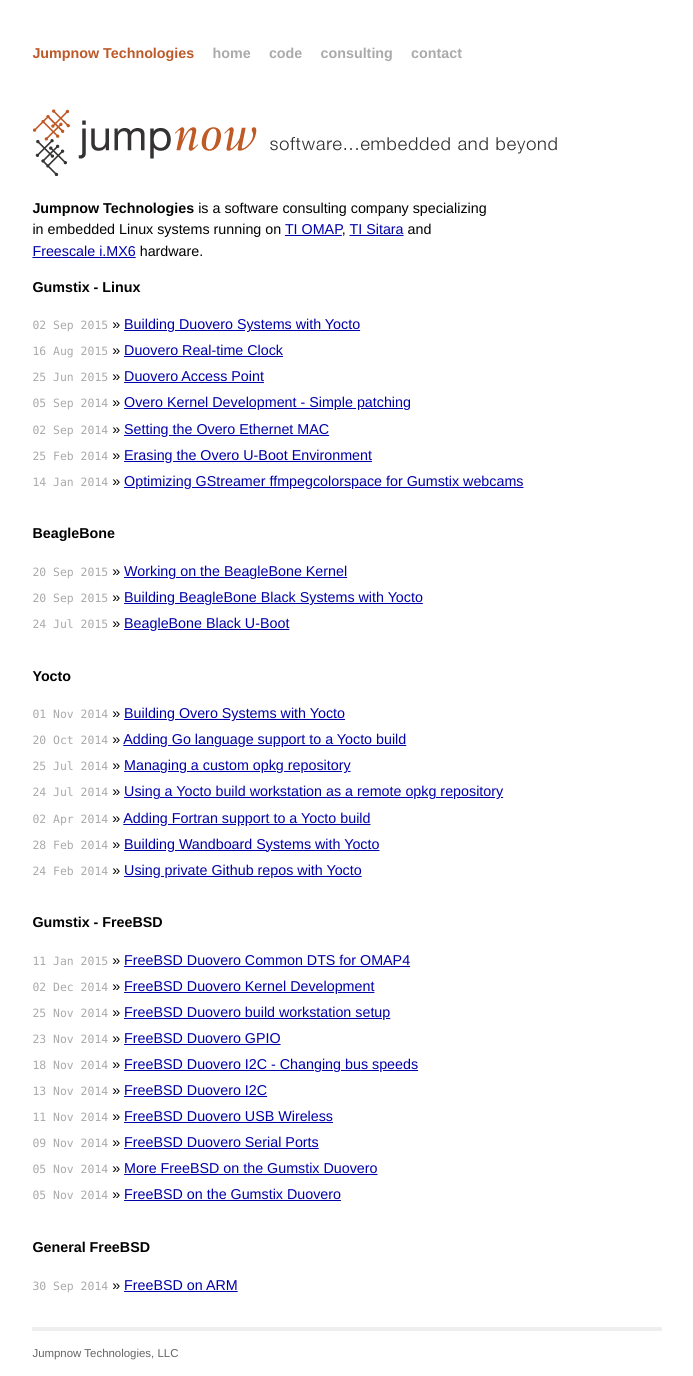
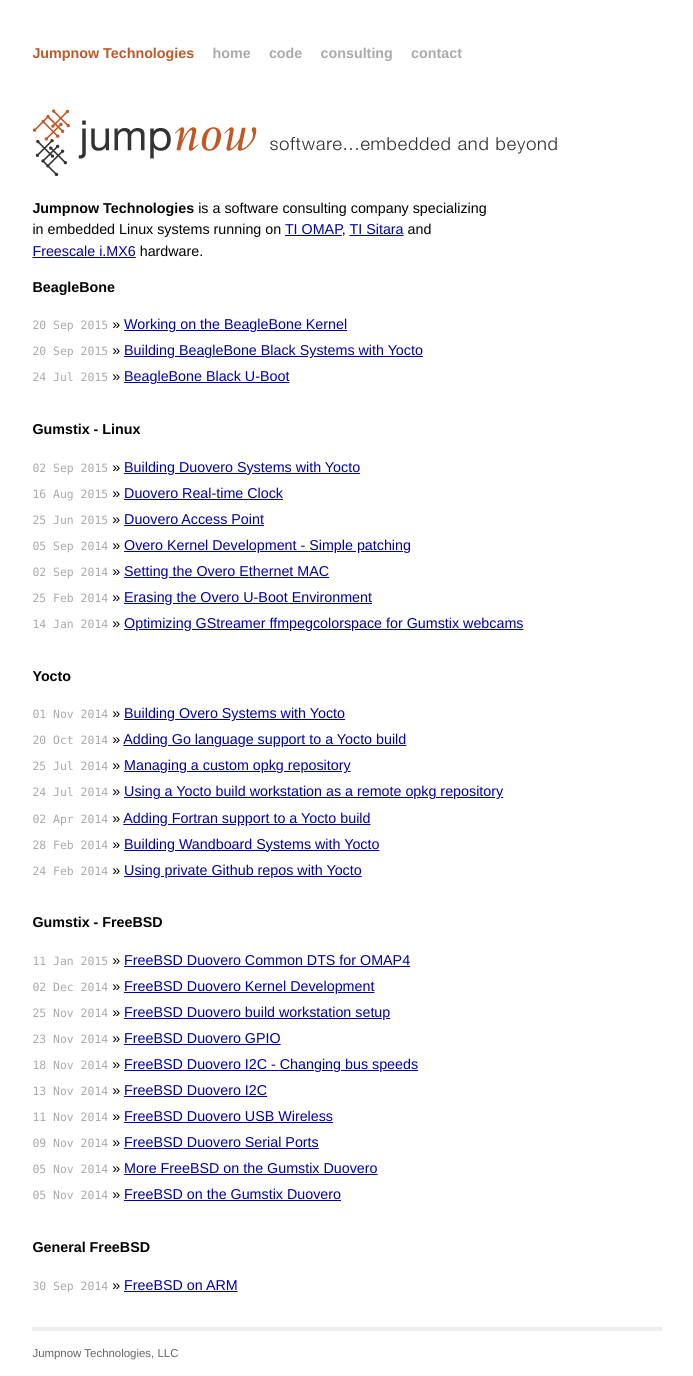
Before and after one commit to jumpnow/jumpnowtek-site, a Jekyll site: the page built from index.html, in a window 1280 px wide. Shown: the whole page, without its empty margins (293-986 px from the left). Built offline with Jekyll 4.4.1, drawn with Linux system fonts in a browser that asks for light colours.

Commit message:
Reorder main page

```diff
--- a/index.html
+++ b/index.html
@@ -12,15 +12,15 @@
     <a href="http://www.freescale.com/webapp/sps/site/taxonomy.jsp?code=IMX6X_SERIES">Freescale i.MX6</a>
     hardware.
   </p>
+  <h1>BeagleBone</h1>
+  <ul class="posts">
+    {% for post in site.categories['beaglebone'] %}
+      <li><span>{{ post.date | date_to_string }}</span> &raquo; <a href="{{ post.url }}">{{ post.title }}</a></li>
+    {% endfor %}
+  </ul>
   <h1>Gumstix - Linux</h1>
   <ul class="posts">
     {% for post in site.categories['gumstix-linux'] %}
-      <li><span>{{ post.date | date_to_string }}</span> &raquo; <a href="{{ post.url }}">{{ post.title }}</a></li>
-    {% endfor %}
-  </ul>
-  <h1>BeagleBone</h1>
-  <ul class="posts">
-    {% for post in site.categories['beaglebone'] %}
       <li><span>{{ post.date | date_to_string }}</span> &raquo; <a href="{{ post.url }}">{{ post.title }}</a></li>
     {% endfor %}
   </ul>
```
